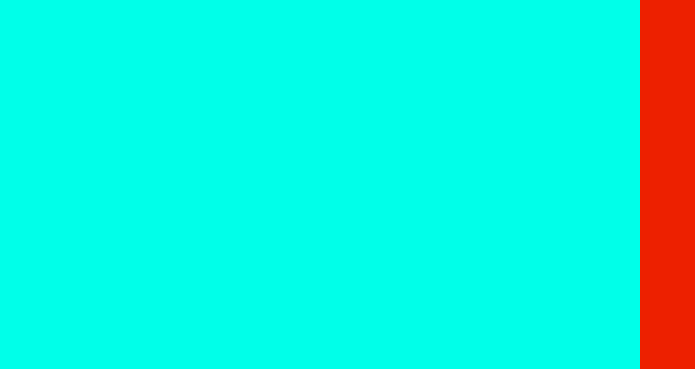
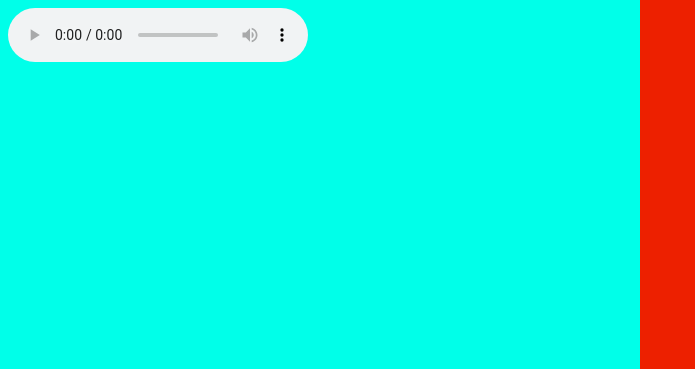
Before and after one commit to pgrissom/ColorAdventure, a plain HTML site: page index.html in a window 1280 px wide. Shown: the top 369 px of the page, without its empty margins (0-695 px from the left). Drawn offline with Linux system fonts and the light colour scheme.

Commit message:
Add files via upload

```diff
--- a/index.html
+++ b/index.html
@@ -14,7 +14,7 @@
 	</div>
 	<div class="right"><form action="SubGood/SubGood.html"><button class="buttonB"></button></form>
 	</div>
-	<audio controls="controls" autoplay="autoplay" loop="loop" hidden="true">
+	<audio controls="controls" autoplay="autoplay" loop="loop">
 		<source src="music/IV40 Ian Pooley - CompuRhythm (Dixon 44 Treatment) - CompuRhythm EP.mp3" type="audio/mp3">
 	</audio>
 </body>
```
